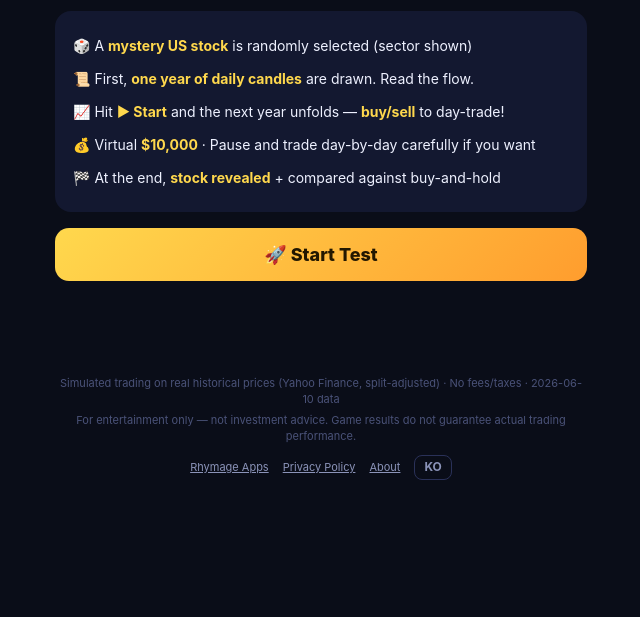
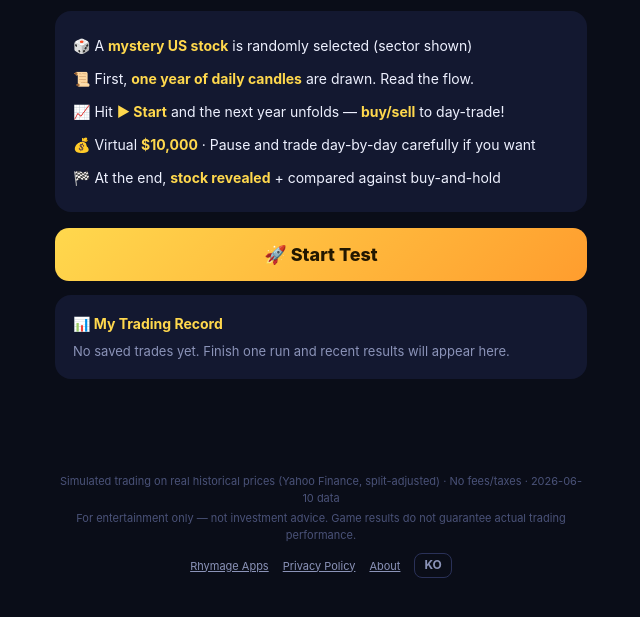
Before and after one commit to rhymage/stockgame, a plain HTML site: page public/index.html in a window 1280 px wide. Shown: the part 125-742 px from the top of the page, without its empty margins (319-959 px from the left). Drawn offline with Linux system fonts and the light colour scheme; a web font is replaced by a local one.

Commit message:
Keep trading history panel visible

```diff
--- a/public/app.js
+++ b/public/app.js
@@ -102,6 +102,7 @@ const STRINGS = {
     dashGames:"판수", dashBeats:"존버 이긴 비율", dashAlpha:"평균 알파", dashBest:"최고 등급",
     dashGradeEntry:(g)=>`${g}등급`,
     dashRowSuffix:(me,hold)=>`나 ${me} / 존버 ${hold}`,
+    dashEmpty:"아직 저장된 기록이 없어요. 한 판을 끝내면 최근 결과가 여기에 쌓입니다.",
     cardFilename:"단타적성검사.png",
     cardTitle:"📉 차트만 보고 매매하는 - 단타 적성검사",
     cardPeriodLabel:"1년 단타",
@@ -193,6 +194,7 @@ const STRINGS = {
     dashGames:"Games", dashBeats:"Beat buy-and-hold", dashAlpha:"Avg alpha", dashBest:"Best grade",
     dashGradeEntry:(g)=>`Grade ${g}`,
     dashRowSuffix:(me,hold)=>`Me ${me} / Hold ${hold}`,
+    dashEmpty:"No saved trades yet. Finish one run and recent results will appear here.",
     cardFilename:"day-trading-test.png",
     cardTitle:"📉 Trade on Charts — Stock Day-Trading Test",
     cardPeriodLabel:"1-Year Trading",
@@ -955,9 +957,14 @@ function saveHistory() {
 function renderDash() {
   let h = [];
   try { h = JSON.parse(localStorage.getItem("dt_history") || "[]"); } catch {}
-  if (!h.length) return;
   const dash = $("#dash");
   dash.classList.remove("hidden");
+  if (!h.length) {
+    dash.innerHTML = `
+      <h3>${t("dashTitle")}</h3>
+      <p class="dash-empty">${t("dashEmpty")}</p>`;
+    return;
+  }
   const beats = h.filter((x) => x.ret > x.bh).length;
   const avgAlpha = h.reduce((a, x) => a + (x.ret - x.bh), 0) / h.length;
   const order = ["SSS", "SS", "S", "A", "B", "C", "D", "F"];
--- a/public/index.html
+++ b/public/index.html
@@ -167,7 +167,7 @@
   </div>
 </div>
 
-<script src="app.js?v=21"></script>
+<script src="app.js?v=22"></script>
 <script src="//t1.kakaocdn.net/kas/static/ba.min.js" async></script>
 </body>
 </html>
--- a/public/style.css
+++ b/public/style.css
@@ -49,6 +49,7 @@ h1 { font-size: 30px; letter-spacing: -0.5px; line-height: 1.18; }
 .dash .sum { display: flex; gap: 14px; font-size: 13px; color: var(--sub); margin-bottom: 8px; flex-wrap: wrap; }
 .dash .sum b { color: var(--text); }
 .dash .hist { font-size: 12px; color: var(--sub); padding: 3px 0; border-top: 1px solid #232a52; display: flex; justify-content: space-between; }
+.dash-empty { font-size: 13px; color: var(--sub); }
 
 /* ── 게임 화면 ── */
 .hud { display: flex; align-items: center; gap: 8px; margin-bottom: 8px; }
```
